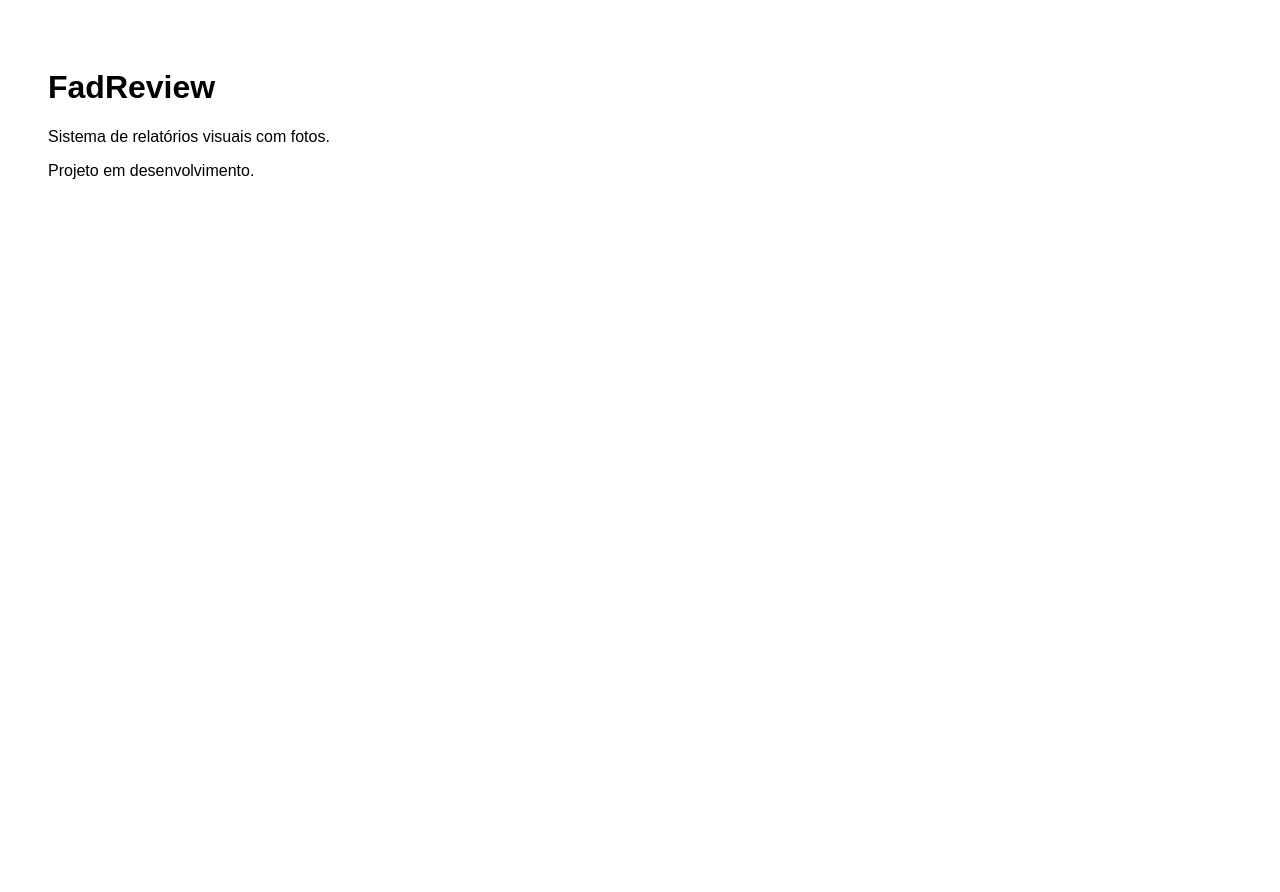
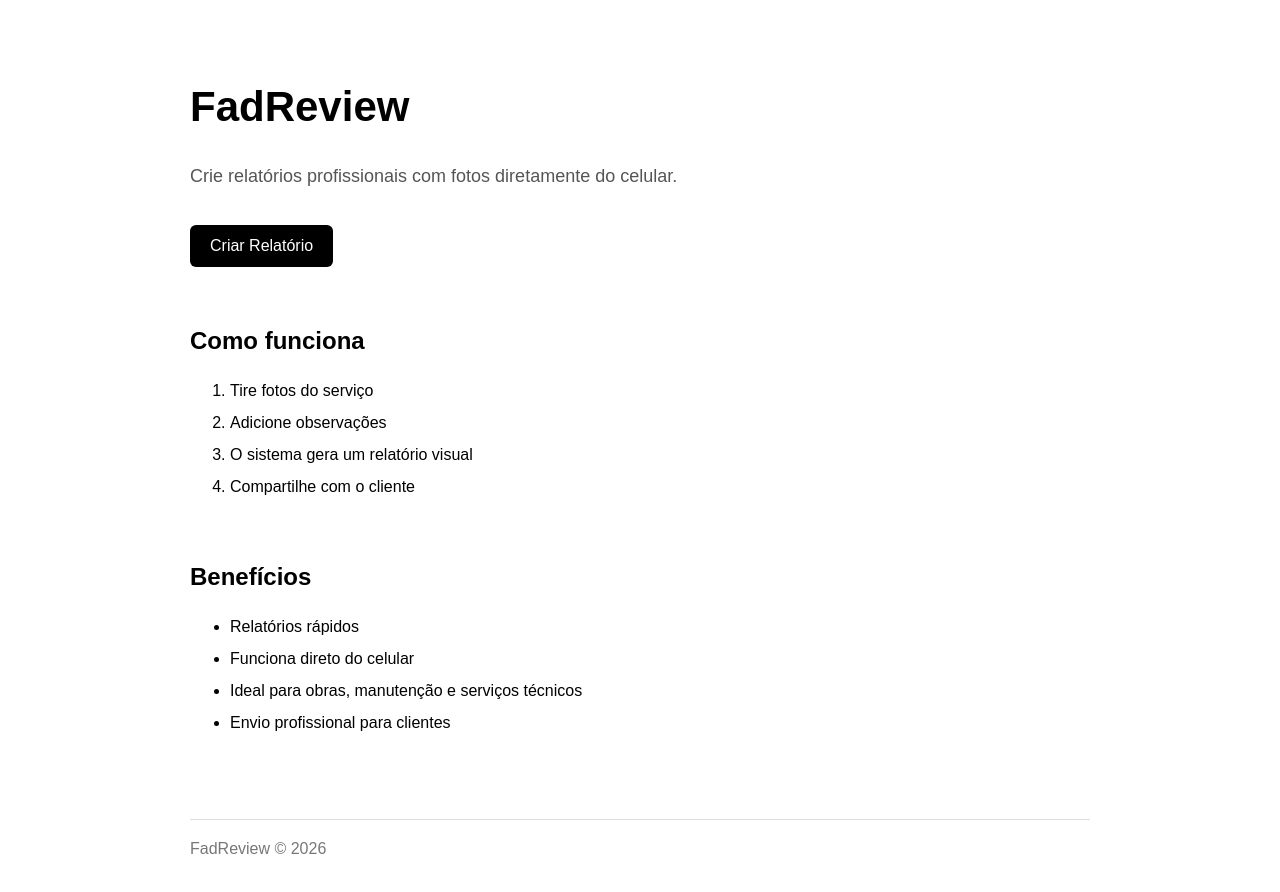
Before and after one commit to marcelodate-create/fadreview, a Next.js app: page / in a window 1280 px wide. Shown: the top 892 px of the page. Before the commit the page ends 800 px from the top, so only its background shows below. Built offline with nearby package versions, Linux system fonts and the light colour scheme.

Commit message:
Refactor Home component layout and styles

```diff
--- a/app/page.tsx
+++ b/app/page.tsx
@@ -1,9 +1,67 @@
 export default function Home() {
   return (
-    <main style={{padding:"40px",fontFamily:"Arial"}}>
-      <h1>FadReview</h1>
-      <p>Sistema de relatórios visuais com fotos.</p>
-      <p>Projeto em desenvolvimento.</p>
+    <main style={{
+      fontFamily: "Arial",
+      padding: "40px",
+      maxWidth: "900px",
+      margin: "0 auto"
+    }}>
+
+      {/* HERO */}
+      <section style={{marginBottom:"60px"}}>
+        <h1 style={{fontSize:"42px"}}>FadReview</h1>
+        <p style={{fontSize:"18px",color:"#555"}}>
+          Crie relatórios profissionais com fotos diretamente do celular.
+        </p>
+
+        <button style={{
+          marginTop:"20px",
+          padding:"12px 20px",
+          background:"#000",
+          color:"#fff",
+          border:"none",
+          borderRadius:"6px",
+          fontSize:"16px",
+          cursor:"pointer"
+        }}>
+          Criar Relatório
+        </button>
+      </section>
+
+      {/* COMO FUNCIONA */}
+      <section style={{marginBottom:"60px"}}>
+        <h2>Como funciona</h2>
+
+        <ol style={{lineHeight:"2"}}>
+          <li>Tire fotos do serviço</li>
+          <li>Adicione observações</li>
+          <li>O sistema gera um relatório visual</li>
+          <li>Compartilhe com o cliente</li>
+        </ol>
+      </section>
+
+      {/* BENEFÍCIOS */}
+      <section style={{marginBottom:"60px"}}>
+        <h2>Benefícios</h2>
+
+        <ul style={{lineHeight:"2"}}>
+          <li>Relatórios rápidos</li>
+          <li>Funciona direto do celular</li>
+          <li>Ideal para obras, manutenção e serviços técnicos</li>
+          <li>Envio profissional para clientes</li>
+        </ul>
+      </section>
+
+      {/* FOOTER */}
+      <footer style={{
+        marginTop:"80px",
+        borderTop:"1px solid #ddd",
+        paddingTop:"20px",
+        color:"#777"
+      }}>
+        FadReview © 2026
+      </footer>
+
     </main>
-  );
+  )
 }
```
